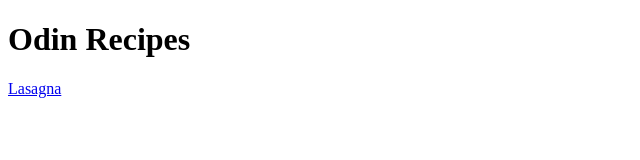
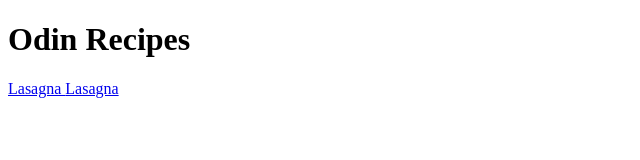
Before and after one commit to baqerqere/odin-recipes, a plain HTML site: page index.html in a window 1280 px wide. Shown: the full height of the page, 0-640 px from the left. Drawn offline with Linux system fonts and the light colour scheme.

Commit message:
index finish with 2 links

```diff
--- a/index.html
+++ b/index.html
@@ -15,6 +15,9 @@
             <a href="/recipes/lasagna.html">
                 Lasagna
             </a>
+            <a href="/recipes/pizza-dough.html">
+                Lasagna
+            </a>
 
 
         </body>
```
